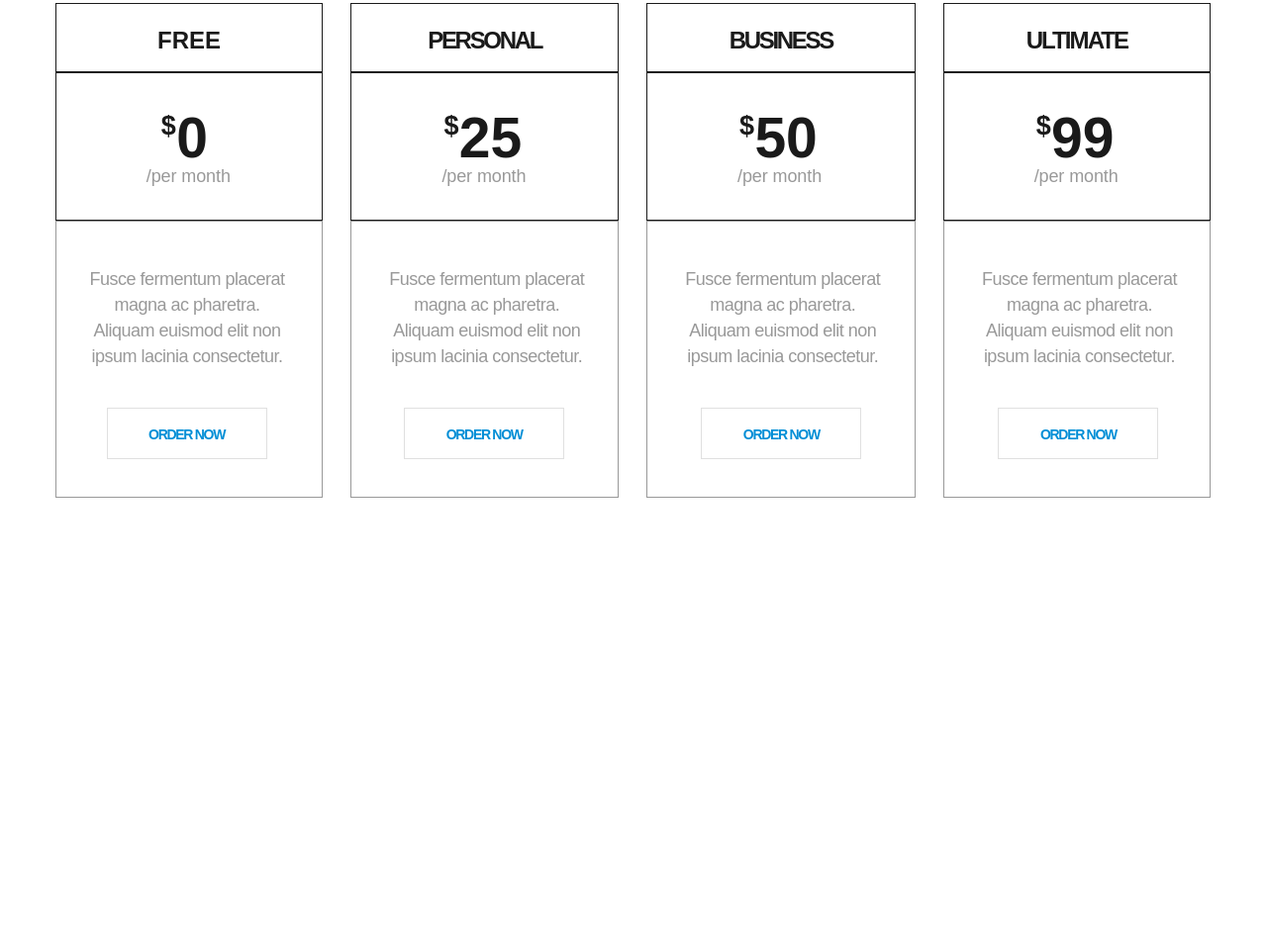
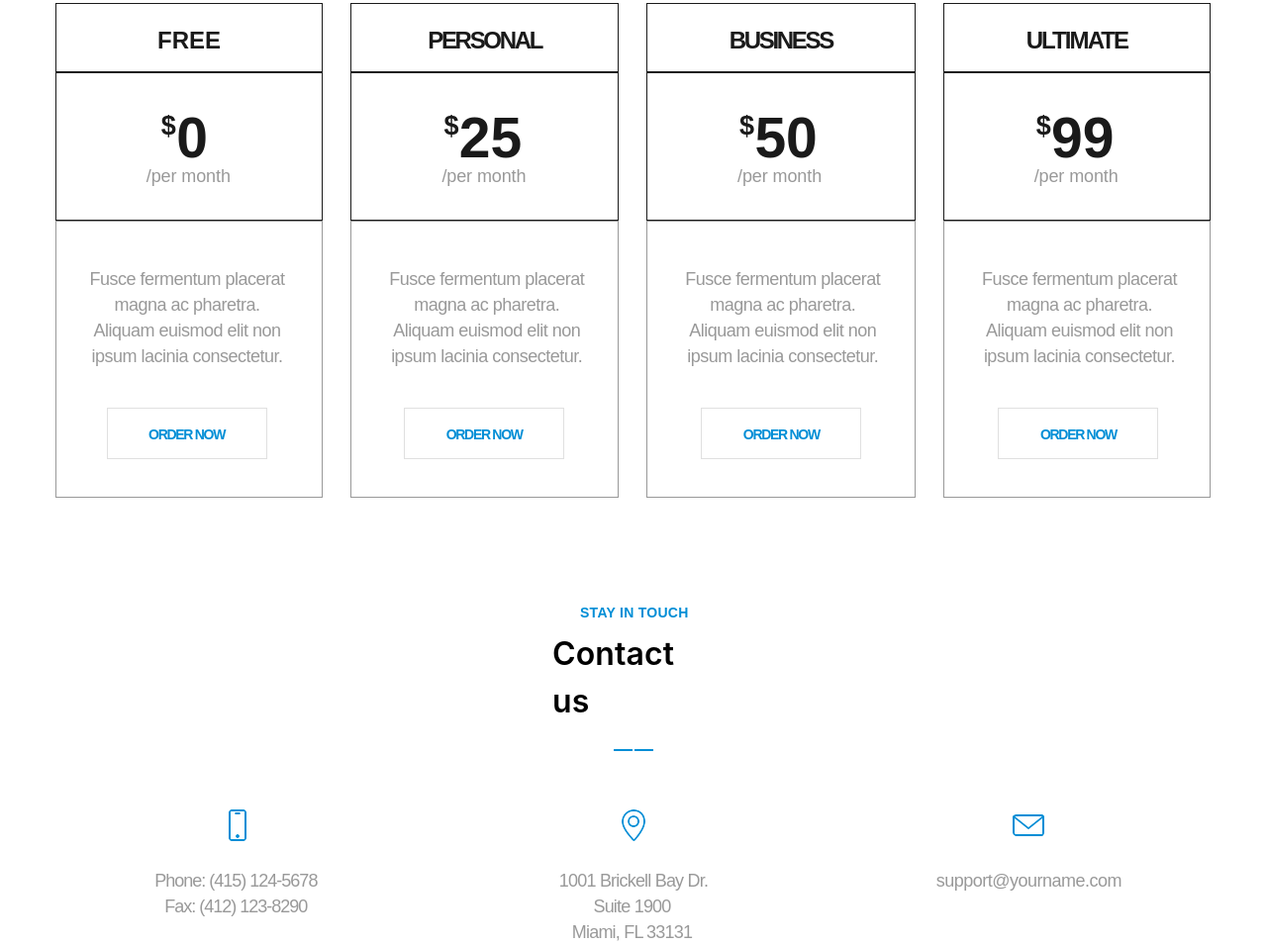
Before and after one commit to Chipik1/maket5, a website built with Parcel: page index.html in a window 1280 px wide. Shown: the part 3500-4455 px from the top of the page at 99% size. Before the commit the page ends 4003 px from the top, so only its background shows below. Built offline with nearby package versions, Linux system fonts and the light colour scheme; files whose address does not match are found by name.

Commit message:
contact block

```diff
--- a/index.html
+++ b/index.html
@@ -234,5 +234,34 @@
         </div>
     </div>
 </div>
+<div class="contact-wrapper">
+    <div class="contact-container">
+        <div class="row">
+            <div class="col-5"></div>
+            <div class="col-2 title">
+                <span class="text-title">stay in touch</span>
+                <span>Contact us</span>
+                <div class="line-wrapper">
+                    <span class="lines">&#160</span><span class="lines">&#160</span>
+                </div>
+            </div>
+            <div class="col-5"></div>
+        </div>
+        <div class="contact-icon">
+            <div class="col-4">
+                <img src="img/phone_842.png">
+                <span>Phone: (415) 124-5678 Fax: (412) 123-8290</span>
+            </div>
+            <div class="col-4"><img src="img/pointer_1268.png">
+                <span>1001 Brickell Bay Dr.</span>
+                <span> Suite 1900 Miami, FL 33131</span>
+            </div>
+            <div class="col-4">
+                <img src="img/envelope_1269.png">
+                <span>support@yourname.com</span>
+            </div>
+        </div>
+    </div>
+</div>
 </body>
 </html>
--- a/scss/style.scss
+++ b/scss/style.scss
@@ -778,7 +778,6 @@
       }
     }
   }
-
   .row-columns {
     display: flex;
     justify-content: center;
@@ -941,7 +940,6 @@
         }
       }
     }
-
     .col-3:nth-child(4) {
       margin-left: 28px;
       .row{
@@ -964,3 +962,110 @@
     }
   }
 }
+.contact-wrapper{
+  width: 100%;
+  display: flex;
+  justify-content: center;
+}
+.contact-container {
+  width: 1170px;
+
+  .col-2 {
+    margin-top: 91px;
+    display: flex;
+    justify-content: center;
+    flex-direction: column;
+
+    .text-title {
+      font-family: source_sans_proregular, sans-serif;
+      font-size: 14px;
+      line-height: 63px;
+      font-weight: 700;
+      text-transform: uppercase;
+      letter-spacing: 0.27px;
+      color: #008ed6;
+      margin-left: 31px;
+      margin-top: -6px;
+    }
+
+    span {
+      font-size: 32px;
+      font-weight: 600;
+      text-transform: none;
+      letter-spacing: 0.1px;
+      color: black;
+      margin-top: -14px;
+      margin-left: 3px;
+    }
+
+    .line-wrapper {
+      position: relative;
+      flex-direction: row;
+      display: flex;
+      justify-content: space-between;
+      margin-top: 38px;
+      width: 40px;
+      margin-left: 65px;
+
+      .lines {
+        width: 19px;
+        display: flex;
+        border-top: 2px solid #008ed6;
+        margin-left: 0;
+      }
+    }
+  }
+  .contact-icon{
+    display: flex;
+    margin-right: -14px;
+    .col-4{
+      display: flex;
+      flex-direction: column;
+      align-items: center;
+      letter-spacing: -1px;
+      padding-right: 43px;
+      padding-top: 5px;
+      img{
+        margin-top: 6px;
+        margin-left: 4px;
+      }
+      span{
+        font-family: source_sans_proregular, sans-serif;
+        margin-top: 27px;
+        text-align: center;
+        font-size: 18px;
+        line-height: 26px;
+        font-weight: 400;
+        color: #999999;
+        width: 169px;
+      }
+    }
+    .col-4:last-child{
+      img {
+        margin-top: 11px;
+        margin-left: 22px;
+      }
+      span{
+        margin-top: 32px;
+        margin-left: 5px;
+        letter-spacing: -0.5px;
+      }
+    }
+    .col-4:nth-child(2){
+      img {
+        margin-top: 6px;
+        margin-left: 14px;
+      }
+      span{
+        margin-top: 27px;
+        margin-left: 14px;
+        letter-spacing: -0.8px;
+      }
+      span:last-child{
+        margin-top: 0;
+        width: 122px;
+        margin-right: 3px;
+      }
+    }
+  }
+}
```
Also changed, not shown: css/style.css, 1 other file.
